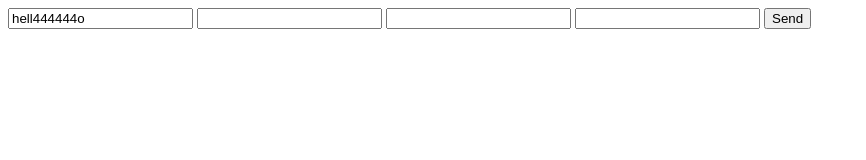
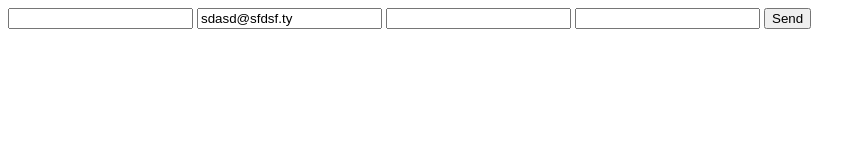
Before and after one commit to olexanders17/14-jQuery, a plain HTML site: page 2/1-form-validation.html in a window 1280 px wide. Shown: the whole page, without its empty margins (0-866 px from the left). Drawn offline with Linux system fonts and the light colour scheme.

Commit message:
some changes2

```diff
--- a/2/1-form-validation.html
+++ b/2/1-form-validation.html
@@ -11,9 +11,9 @@
 <body>
 
 <form validate>
-    <input name="name" value="" validate-required validate-minlength="5" validate-maxlength="30"   id="rmm"/>
+    <input name="name" value="" validate-required validate-minlength="5" validate-maxlength="10"   id="m1"/>
 
-    <input name="email" value="" validate-required validate-email/>
+    <input name="email" value="" validate-required validate-email id="m2"/>
 
     <input name="date" value="" validate-date/>
 
--- a/2/app1.js
+++ b/2/app1.js
@@ -4,14 +4,15 @@
 
     });
 
-    $('#rmm').val('hell444444o');
+   // $('#m1').val('hell444444o');
+    $('#m2').val('sdasd@sfdsf.ty');
 
 
     function onSubmit() {
 //
         //var el = $("form").children('input');
         var el = $("form input").not("[type='submit']");
-        console.log(el );
+        console.log(el);
         el.each(function (index, el) {
             console.log(validate(el.attributes, el));
         })
@@ -24,31 +25,47 @@
         // required minlength  maxlength email
 
         var validationRezult = {obj: el};
-        var isForValidation = 'validate-';
+        var validationAttr = 'validate-';
         var result = '';
+        var emailRegExp = /^[-a-z0-9!#$%&'*+/=?^_`{|}~]+(\.[-a-z0-9!#$%&'*+/=?^_`{|}~]+)*@([a-z0-9]([-a-z0-9]{0,61}[a-z0-9])?\.)*(aero|arpa|asia|biz|cat|com|coop|edu|gov|info|int|jobs|mil|mobi|museum|name|net|org|pro|tel|travel|[a-z][a-z])$/g;
 
         for (var i = 0; i < attrs.length; i++) {
             var attr = attrs[i];
 
             //check if attrubete needs to be validate
-            if (attr.name.indexOf(isForValidation) < 0) {
+            if (attr.name.indexOf(validationAttr) < 0) {
                 continue;
             }
 
 
             if (attr.name === "validate-required") {
-                validationRezult["validate-required"] = true;
-                if (attr.value == "") {
-                    validationRezult["validate-required"] = false;
+                validationRezult["validate-required"] = false;
+                if (el.value) {
+                    validationRezult["validate-required"] = true;
                 }
             }
 
-            if ( attr.name === "validate-minlength") {
-                validationRezult["validate-minlength"] = true;
+            if (attr.name === "validate-minlength") {
+                validationRezult["validate-minlength"] = false;
                 if ((+attr.value) <= el.value.length) {
-                    validationRezult["validate-minlength"] = false;
+                    validationRezult["validate-minlength"] = true;
                 }
             }
+
+            if (attr.name === "validate-maxlength") {
+                validationRezult["validate-maxlength"] = false;
+                if ((+attr.value) >= el.value.length) {
+                    validationRezult["validate-maxlength"] = true;
+                }
+            }
+
+            if (attr.name === "validate-email") {
+                validationRezult["validate-email"] = false;
+                if (el.value.match(emailRegExp)) {
+                    validationRezult["validate-email"] = true;
+                }
+            }
+
 
         }
 
```
